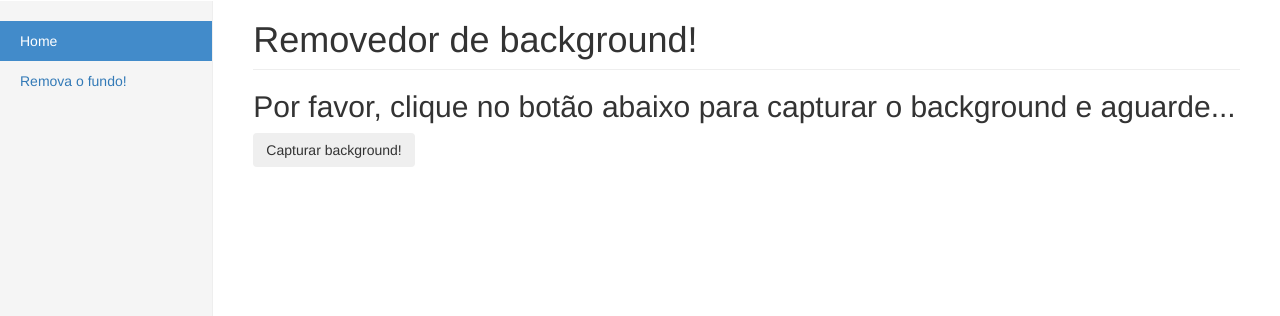
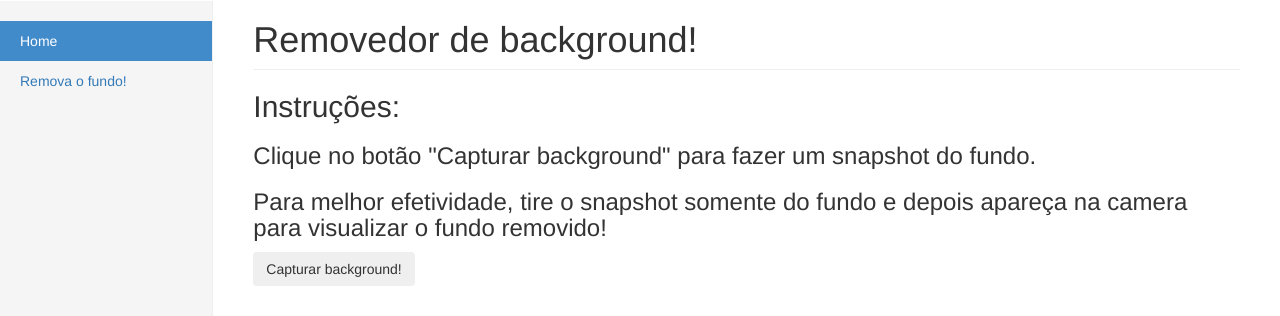
Before and after one commit to rafael-junio/opencv_camera_web_app, a Flask app: page /background in a window 1280 px wide. Shown: the part 50-366 px from the top of the page. Run offline with Flask 2, Linux system fonts and the light colour scheme; some libraries are stand-ins or nearby versions.

```diff
--- a/templates/background.html
+++ b/templates/background.html
@@ -7,7 +7,11 @@
     {% if session['background_set'] == True  %}
       <img src="{{ url_for('background_render') }}" width="50%"/>
     {% else %}
-        <h2>Por favor, clique no botão abaixo para capturar o background e aguarde...</h2>
+        <h2>Instruções:</h2>
+        <h3>Clique no botão "Capturar background" para fazer um snapshot do fundo.</h3>
+        <h3>Para melhor efetividade, tire o snapshot somente do fundo e depois apareça na camera para visualizar o
+        fundo removido!</h3>
+
     {% endif %}
     <form method="post" action="/background">
       <button type="submit" class="btn btn-secondary" value="capturabg" name="capturabg">Capturar background!</button>
```
Also changed, not shown: pipeline/app_pipeline.py (+5 -2 lines).
